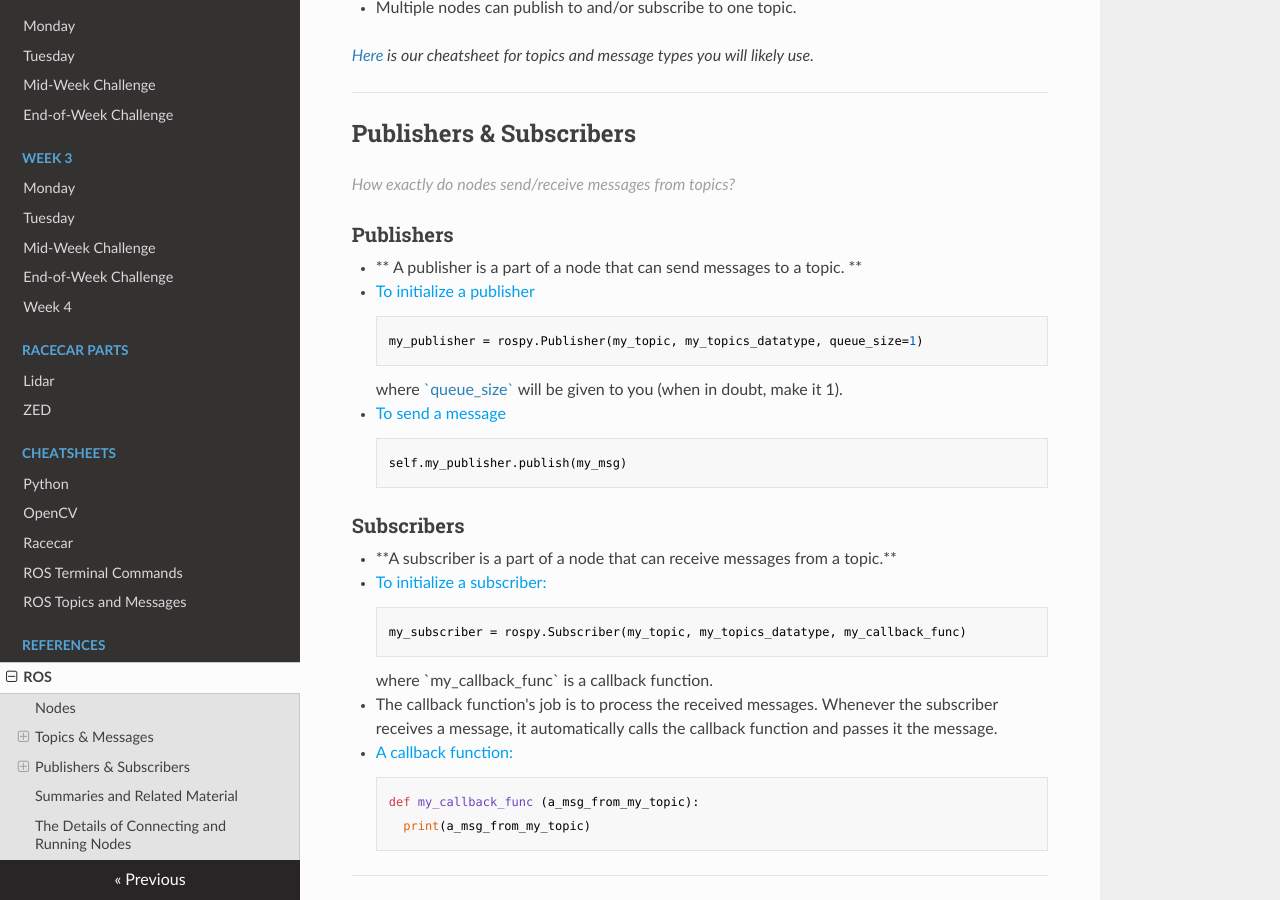
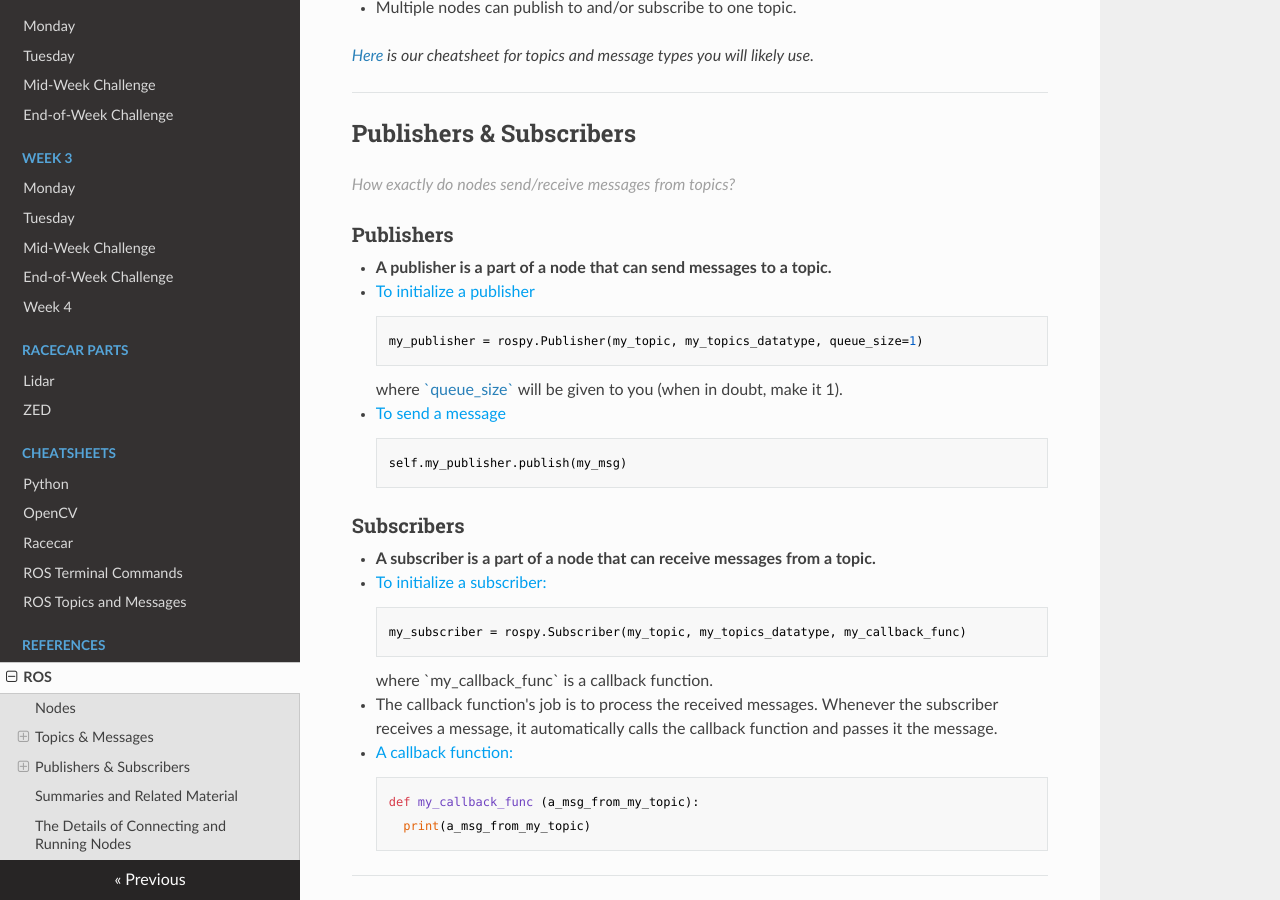
Before and after one commit to ChrisLindland/racecar-website, an MkDocs documentation site: the page built from docs/ros-reference/ROS_reference.md, in a window 1280 px wide and 900 px high, scrolled down 2128 px. Built offline with MkDocs 1.6.1, drawn with Linux system fonts in a browser that asks for light colours; nearby versions of some CDN libraries.

````diff
--- a/docs/ros-reference/ROS_reference.md
+++ b/docs/ros-reference/ROS_reference.md
@@ -61,11 +61,15 @@ my_msg = my_msg_class()
 *<a href="http://bwsi-racecar.com/cheatsheets/ros-topics-msgs/">Here</a> is our cheatsheet for topics and message types you will likely use.*
 
 <hr/>
+
 ## Publishers & Subscribers
+
 <font color=#A0A0A0> *How exactly do nodes send/receive messages from topics?*</font>
+
 ### Publishers
+
 <ul style="margin-top:-15px;">
-<li>** A publisher is a part of a node that can send messages to a topic. **</li>
+<li><b>A publisher is a part of a node that can send messages to a topic.</b></li>
 <li><font color=#00A0F0>To initialize a publisher</font>
 ```python
 my_publisher = rospy.Publisher(my_topic, my_topics_datatype, queue_size=1)
@@ -79,8 +83,9 @@ self.my_publisher.publish(my_msg)
 </ul>
 
 ### Subscribers
+
 <ul style="margin-top:-15px;">
-<li>**A subscriber is a part of a node that can receive messages from a topic.**</li>
+	<li><b>A subscriber is a part of a node that can receive messages from a topic.</b></li>
 <li><font color=#00A0F0> To initialize a subscriber:</font>
 ```python
 my_subscriber = rospy.Subscriber(my_topic, my_topics_datatype, my_callback_func)
@@ -97,7 +102,9 @@ def my_callback_func (a_msg_from_my_topic):
 </li>
 </ul>
 <hr/>
-##Summaries and Related Material
+
+## Summaries and Related Material
+
 <center><font color=#A0A0A0>
 
 ![](img/ros-sample-graph-small.jpg)
@@ -116,7 +123,9 @@ Command line tricks: see details on our <a href="http://bwsi-racecar.com/cheatsh
 </ul>
 
 <hr/>
+
 ## The Details of Connecting and Running Nodes
+
 <details> <summary>For the curious</summary><br>
 *NOTE: You will not need to know this program your cars (no really; the TA’s were not even aware of this when we first worked on the cars), but it is kinda cool.*
 
@@ -142,6 +151,7 @@ Command line tricks: see details on our <a href="http://bwsi-racecar.com/cheatsh
 <li> When do we actually run `roscore`? See the last section.</li>
 
 ### Running Nodes
+
 <ul style="margin-top:-15px;">
 <li>Thanks to the magic of rospy, all it takes to create a node is to run a python file containing
 ```python
@@ -151,6 +161,7 @@ rospy.init_node("my_node")
 </ul>
 
 ### Running Nodes in Packages
+
 <ul style="margin-top:-15px;">
 <li> Sometimes it is inconvenient to run `roscore` all your nodes one by one. For convenience then, you can run `roscore` and a whole bunch of nodes automatically with `teleop` or `startZED`; these are simplifications we've made using the car's <details><summary>[.bashrc file](https://github.mit.edu/2019-BWSI/Writeups/tree/master/Bootup%20Bash%20Scripts).</summary>
 	<ul>
````
